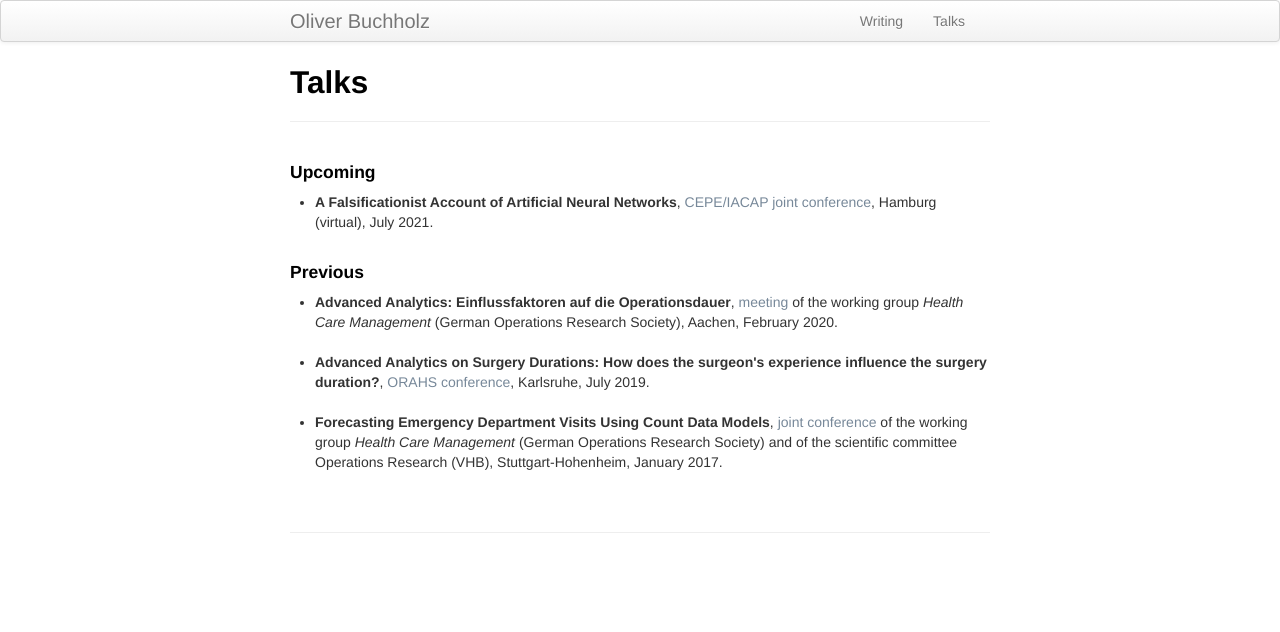
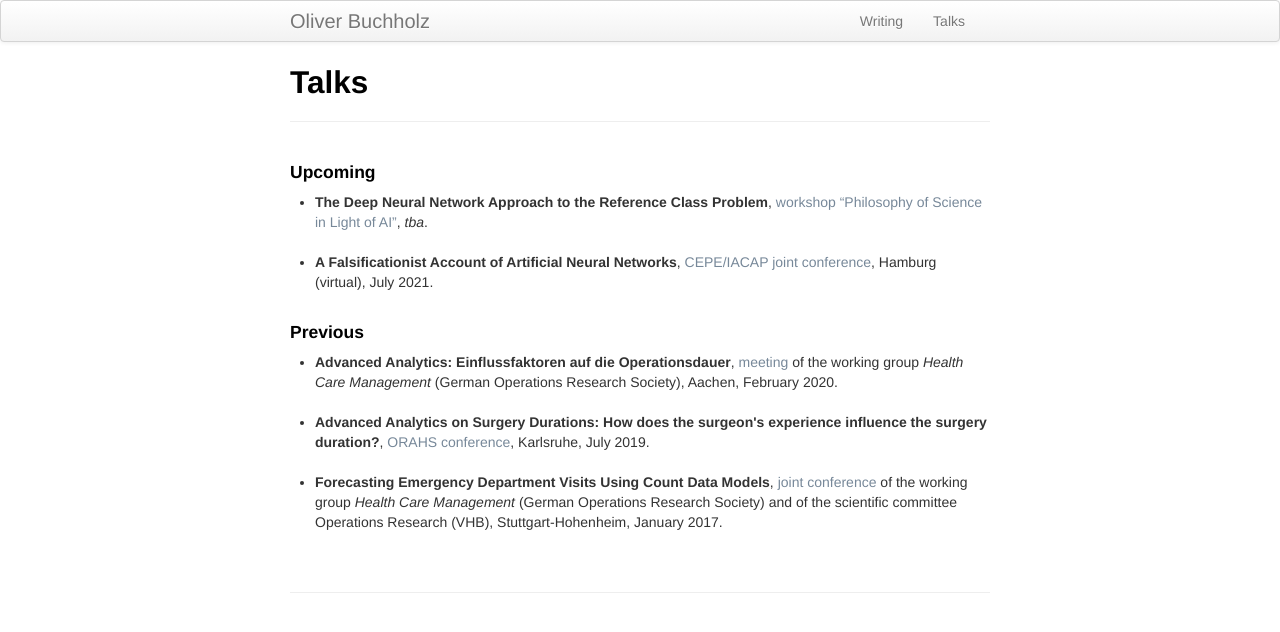
Before and after one commit to oliverbuchholz/oliverbuchholz.github.io, a Jekyll site: the page built from pages/talks.md, in a window 1280 px wide. Shown: the top 632 px of the page. Built offline with Jekyll 4.4.1, drawn with Linux system fonts in a browser that asks for light colours.

Commit message:
added PhilSciAI talk

```diff
--- a/pages/talks.md
+++ b/pages/talks.md
@@ -7,6 +7,9 @@ description: Oliver's talks
 <h4>Upcoming</h4>
 
 <ul>
+<li><b>The Deep Neural Network Approach to the Reference Class Problem</b>, <a href="https://sites.google.com/view/philsciai/home" target="_blank">workshop &ldquo;Philosophy of Science in Light of AI&rdquo;</a>, <em>tba</em>.<br><br>
+</li>
+
 <li><b>A Falsificationist Account of Artificial Neural Networks</b>, <a href="https://www.inf.uni-hamburg.de/en/inst/ab/eit/cepe-iacap2021.html" target="_blank">CEPE/IACAP joint conference</a>, Hamburg (virtual), July 2021.<br><br>
 </li>
 </ul>
```
